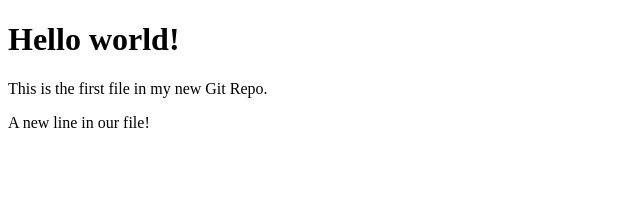
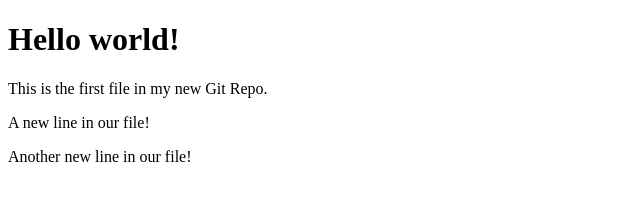
Before and after one commit to PhilippKuhn/hello-world, a plain HTML site: page index.html in a window 1280 px wide. Shown: the whole page, without its empty margins (0-640 px from the left). Drawn offline with Linux system fonts and the light colour scheme.

Commit message:
Another new line

```diff
--- a/index.html
+++ b/index.html
@@ -8,6 +8,7 @@
 <h1>Hello world!</h1>
 <p>This is the first file in my new Git Repo.</p>
 <p>A new line in our file!</p>
+<p>Another new line in our file!</p>
 
 </body>
 </html>
```
